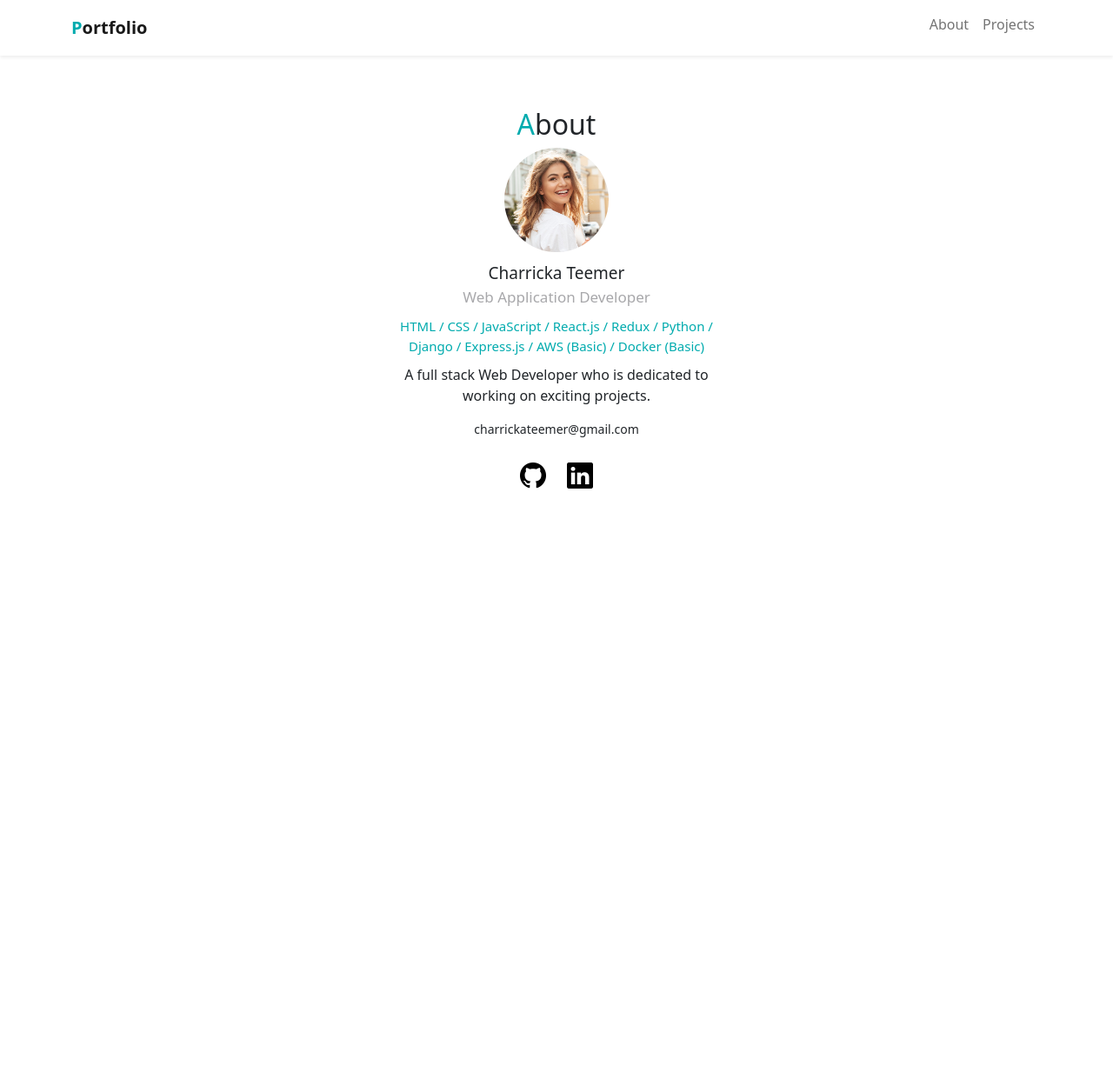
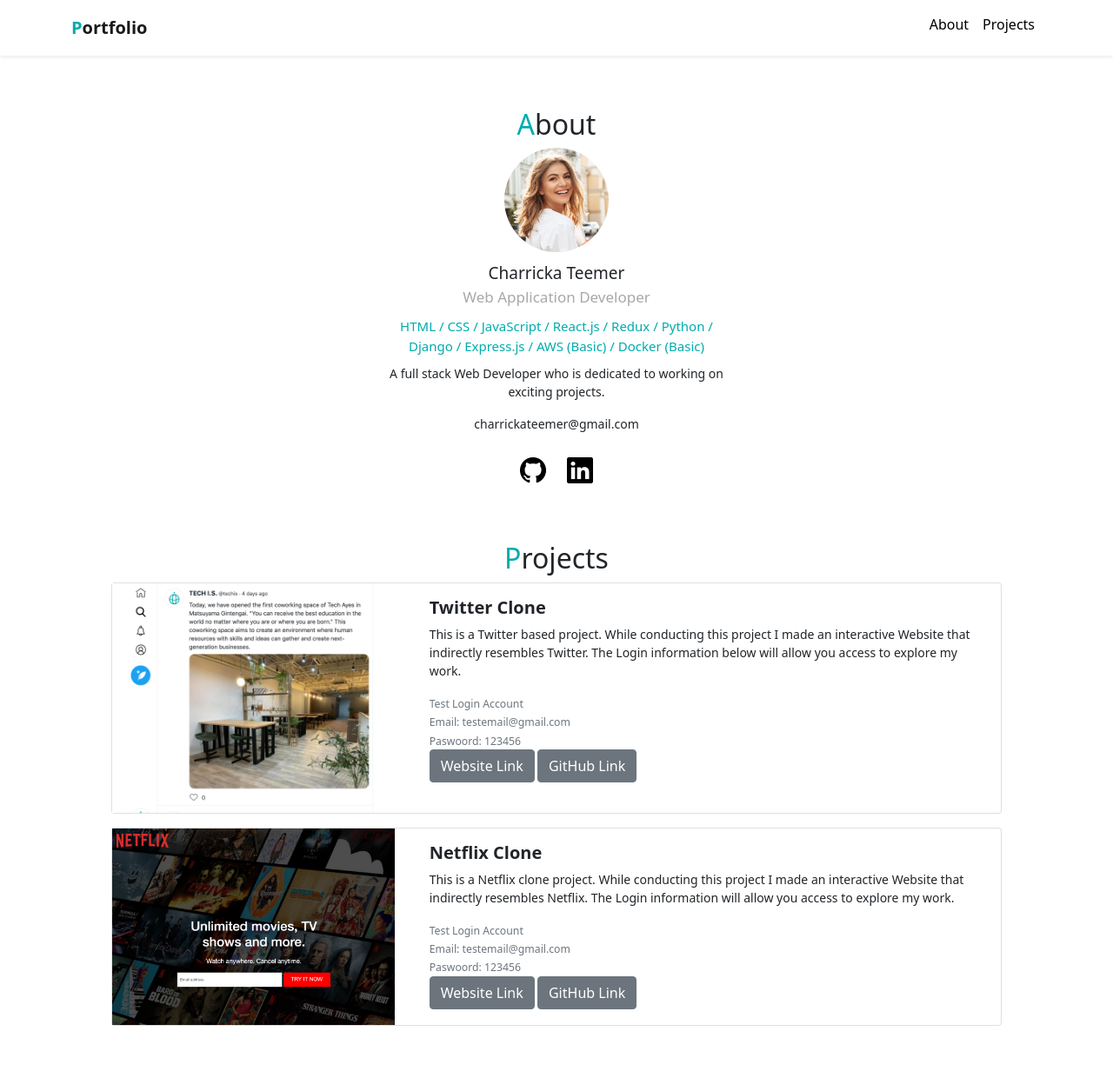
Before and after one commit to CTeemer/portfolio, a PHP site: page / in a window 1280 px wide. Shown: the whole page at 87% size. Before the commit the page ends 562 px from the top, so only its background shows below. Run offline with PHP 8.4, Linux system fonts and the light colour scheme.

Commit message:
Created project section, Design template completed

```diff
--- a/index.html
+++ b/index.html
@@ -61,6 +61,54 @@
 
       </div>
 
+      <div id="project">
+          <h2><span class="font-primary">P</span>rojects</h2>
+
+          <div class="card mb-3">
+            <div class="row">
+              <div class="col-md-4">
+                <img src="img/project-twitter.png" alt="Twitter Project">
+              </div>
+              <div class="col-md-8">
+                <div class="card-body">
+                  <h5 class="card-title">Twitter Clone</h5>
+                  <p class="card-text">This is a Twitter based project. While conducting this project I made an interactive Website that indirectly resembles Twitter. The Login information below will allow you access to explore my work.</p>
+                  <p class="card-text"><small class="text-muted">
+                      Test Login Account <br>
+                      Email: testemail@gmail.com <br>
+                      Paswoord: 123456 <br>
+                      <a href="#" target="_blank" class="btn btn-secondary">Website Link</a>
+                      <a href="#" target="_blank" class="btn btn-secondary">GitHub Link</a>
+                  </small></p>
+                </div>
+              </div>
+            </div>
+          </div>
+
+          <div class="card mb-3">
+            <div class="row">
+              <div class="col-md-4">
+                <img src="img/project-netflix.png" alt="Netflix Project">
+              </div>
+              <div class="col-md-8">
+                <div class="card-body">
+                  <h5 class="card-title">Netflix Clone</h5>
+                  <p class="card-text">This is a Netflix clone project. While conducting this project I made an interactive Website that indirectly resembles Netflix. The Login information will allow you access to explore my work.</p>
+                  <p class="card-text"><small class="text-muted">
+                      Test Login Account <br>
+                      Email: testemail@gmail.com <br>
+                      Paswoord: 123456 <br>
+                      <a href="#" target="_blank" class="btn btn-secondary">Website Link</a>
+                      <a href="#" target="_blank" class="btn btn-secondary">GitHub Link</a>
+                  </small></p>
+                </div>
+              </div>
+            </div>
+          </div>
+
+
+      </div>
+
     <!-- JavaScript Bundle with Popper -->
 <script src="https://cdn.jsdelivr.net/npm/bootstrap@5.1.3/dist/js/bootstrap.bundle.min.js" integrity="sha384-ka7Sk0Gln4gmtz2MlQnikT1wXgYsOg+OMhuP+IlRH9sENBO0LRn5q+8nbTov4+1p" crossorigin="anonymous"></script>
 </body>
--- a/style.css
+++ b/style.css
@@ -17,6 +17,18 @@
     font-weight: bold;
 }
 
+p {
+    font-size: 14px;
+}
+h2 {
+    font-weight: bold;
+    font-size: 23px;
+    margin-bottom: 20px;
+}
+
+a.font-black {
+    color: #000 !important;
+}
 /**************
 
 ABOUT
@@ -64,3 +76,26 @@
 #about .icon a{
     color: #000;
 }
+
+/*****************
+
+PROJECT
+
+******************/
+
+#project {
+    margin: 60px auto;
+    width: 80%;
+}
+
+#project h2 {
+    text-align: center;
+}
+
+#project .card img {
+    width: 100%;
+}
+
+#project .card-title {
+    font-weight: bold;
+}
```
